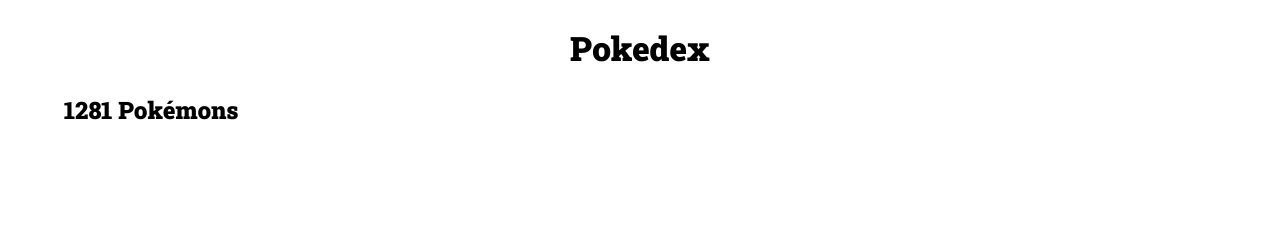
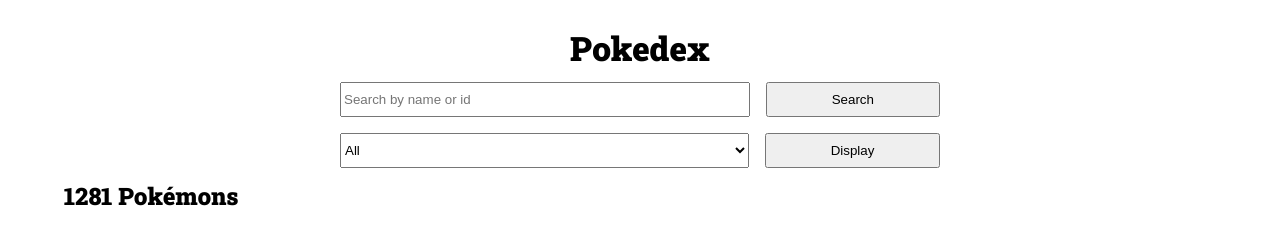
Before and after one commit to thediogostein/pokedex, a plain HTML site: page index.html in a window 1280 px wide. Shown: the part 119-364 px from the top of the page. Drawn offline with Linux system fonts and the light colour scheme; no server answers.

Commit message:
Add forms

```diff
--- a/css/style.css
+++ b/css/style.css
@@ -84,6 +84,42 @@ main {
   font-size: 2.1rem;
 }
 
+/* -- FORMS */
+.forms-container {
+  /* max-width: 600px; */
+}
+form {
+  display: flex;
+  justify-content: space-between;
+  gap: 16px;
+}
+
+form button {
+  width: 40%;
+  padding: 0.5rem 1rem;
+}
+
+form input,
+form select {
+}
+
+.search-form,
+.types-form {
+  max-width: 600px;
+  margin: 0 auto;
+}
+.search-form {
+  margin-bottom: 1rem;
+}
+
+input,
+select {
+  width: 100%;
+}
+
+@media (min-width: 630px) {
+}
+
 /* -- CARDS */
 .section-cards {
 }
--- a/index.html
+++ b/index.html
@@ -42,6 +42,37 @@
         <header class="main__header">
           <h1 class="main__title">Pokedex</h1>
         </header>
+        <section class="forms-container">
+          <form class="search-form">
+            <input type="search" placeholder="Search by name or id" />
+            <button>Search</button>
+          </form>
+
+          <form class="types-form">
+            <select name="" id="">
+              <option value="all">All</option>
+              <option value="normal">Normal</option>
+              <option value="fighting">Fighting</option>
+              <option value="flying">Flying</option>
+              <option value="poison">Poison</option>
+              <option value="ground">Ground</option>
+              <option value="rock">Rock</option>
+              <option value="bug">Bug</option>
+              <option value="ghost">Ghost</option>
+              <option value="steel">Steel</option>
+              <option value="fire">Fire</option>
+              <option value="water">Water</option>
+              <option value="grass">Grass</option>
+              <option value="electric">Electric</option>
+              <option value="psychic">Psychic</option>
+              <option value="ice">Ice</option>
+              <option value="dragon">Dragon</option>
+              <option value="dark">Dark</option>
+              <option value="fairy">Fairy</option>
+            </select>
+            <button>Display</button>
+          </form>
+        </section>
 
         <section class="section-cards">
           <p class="pokemon-number"><span>1281</span> Pokémons</p>
--- a/js/app.js
+++ b/js/app.js
@@ -132,7 +132,7 @@ function addPokemonToDOM(pokemon) {
   const li = document.createElement('li');
 
   li.innerHTML = `
-  <a href="pokemon.html" class="card__a">
+  <a href="pokemon.html?id=${pokemon.id}" class="card__a">
                 <article class="card__article">
                   <img
                     src="${pokemon.img}"
```
